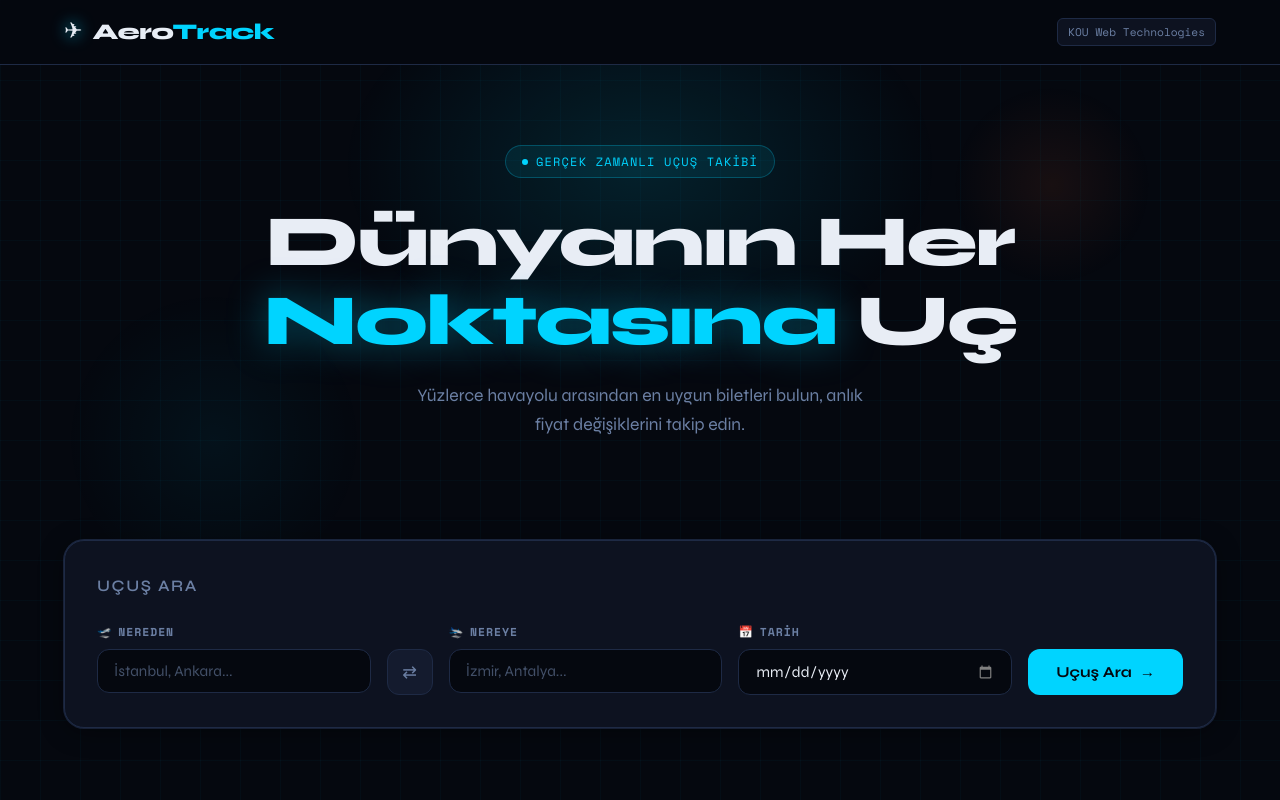
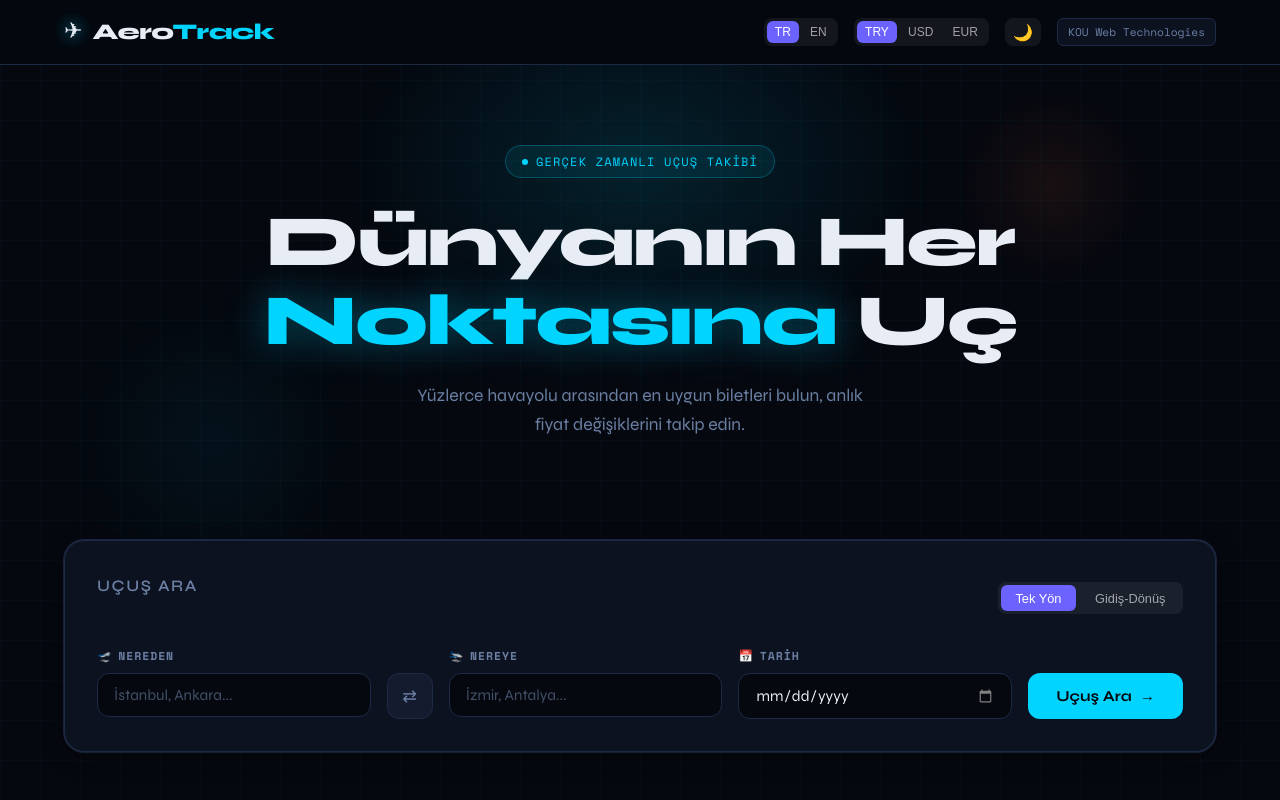
Before and after one commit to faruksrcn21-ux/AeroTrack, a React (Vite) app: page / in a window 1280 px wide. Shown: the top 800 px of the page. Built offline with nearby package versions, Linux system fonts and the light colour scheme.

Commit message:
feat(ui): FilterBar, dark mode, language/currency selector, round-trip, price scale, status badges

```diff
--- a/src/components/Navbar/Navbar.jsx
+++ b/src/components/Navbar/Navbar.jsx
@@ -2,15 +2,28 @@
 // Navbar.jsx — Üst Navigasyon Bileşeni
 // Öğrenci 1 sorumluluğu
 // ============================================
+import { useState } from 'react'
 import { useAppContext } from '../../context/AppContext'
 import styles from './Navbar.module.css'
 
+const LANGUAGES = ['TR', 'EN']
+const CURRENCIES = ['TRY', 'USD', 'EUR']
+
 export default function Navbar() {
   const { trackedFlights } = useAppContext()
+  const [lang,     setLang]     = useState('TR')
+  const [currency, setCurrency] = useState('TRY')
+  const [darkMode, setDarkMode] = useState(false)
+
+  function toggleDark() {
+    setDarkMode(prev => !prev)
+    document.documentElement.classList.toggle('dark')
+  }
 
   return (
     <nav className={styles.navbar}>
       <div className={`container ${styles.inner}`}>
+
         {/* Logo */}
         <div className={styles.logo}>
           <span className={styles.logoIcon}>✈</span>
@@ -21,7 +34,40 @@ export default function Navbar() {
 
         {/* Sağ taraf */}
         <div className={styles.right}>
+
+          {/* Dil seçici */}
+          <div className={styles.selector}>
+            {LANGUAGES.map(l => (
+              <button
+                key={l}
+                className={`${styles.selectorBtn} ${lang === l ? styles.selectorActive : ''}`}
+                onClick={() => setLang(l)}
+              >
+                {l}
+              </button>
+            ))}
+          </div>
+
+          {/* Para birimi seçici */}
+          <div className={styles.selector}>
+            {CURRENCIES.map(c => (
+              <button
+                key={c}
+                className={`${styles.selectorBtn} ${currency === c ? styles.selectorActive : ''}`}
+                onClick={() => setCurrency(c)}
+              >
+                {c}
+              </button>
+            ))}
+          </div>
+
+          {/* Karanlık mod */}
+          <button className={styles.darkBtn} onClick={toggleDark} aria-label="Tema değiştir">
+            {darkMode ? '☀️' : '🌙'}
+          </button>
+
           <span className={styles.tag}>KOU Web Technologies</span>
+
           {trackedFlights.length > 0 && (
             <div className={styles.badge}>
               <span className={styles.badgeDot} />
@@ -29,6 +75,7 @@ export default function Navbar() {
             </div>
           )}
         </div>
+
       </div>
     </nav>
   )
--- a/src/components/Navbar/Navbar.module.css
+++ b/src/components/Navbar/Navbar.module.css
@@ -78,3 +78,40 @@
   0%, 100% { opacity: 1; transform: scale(1); }
   50% { opacity: 0.5; transform: scale(0.8); }
 }
+.selector {
+  display: flex;
+  gap: 0.2rem;
+  background: rgba(255,255,255,0.06);
+  border-radius: 8px;
+  padding: 0.2rem;
+}
+
+.selectorBtn {
+  background: transparent;
+  border: none;
+  color: rgba(255,255,255,0.6);
+  font-size: 0.75rem;
+  padding: 0.25rem 0.5rem;
+  border-radius: 6px;
+  cursor: pointer;
+  transition: all 0.2s;
+}
+
+.selectorActive {
+  background: #6c63ff;
+  color: #fff;
+}
+
+.darkBtn {
+  background: rgba(255,255,255,0.06);
+  border: none;
+  border-radius: 8px;
+  padding: 0.3rem 0.5rem;
+  cursor: pointer;
+  font-size: 1rem;
+  transition: all 0.2s;
+}
+
+.darkBtn:hover {
+  background: rgba(255,255,255,0.12);
+}
--- a/src/components/SearchBar/SearchBar.jsx
+++ b/src/components/SearchBar/SearchBar.jsx
@@ -7,25 +7,22 @@ import { useFlights } from '../../hooks/useFlights'
 import { useSearchHistory } from '../../hooks/useSearchHistory'
 import styles from './SearchBar.module.css'
 
-// Today's date (for input min value)
 const todayStr = new Date().toISOString().split('T')[0]
 
-// Formats date to readable format: "2025-06-15" → "15 Haz"
 function formatHistoryDate(dateStr) {
   if (!dateStr) return ''
   return new Date(dateStr).toLocaleDateString('tr-TR', { day: 'numeric', month: 'short' })
 }
 
 export default function SearchBar() {
-  // Form state
-  const [formData, setFormData] = useState({ origin: '', destination: '', date: '' })
+  const [tripType, setTripType] = useState('oneway') // 'oneway' | 'roundtrip'
+  const [formData, setFormData] = useState({ origin: '', destination: '', date: '', returnDate: '' })
   const [errors,   setErrors]   = useState({})
   const [touched,  setTouched]  = useState({})
 
-  const { fetchFlights }                          = useFlights()
+  const { fetchFlights }                                    = useFlights()
   const { history, saveSearch, removeSearch, clearHistory } = useSearchHistory()
 
-  // Input change handler
   function handleChange(e) {
     const { name, value } = e.target
     setFormData(prev => ({ ...prev, [name]: value }))
@@ -35,7 +32,6 @@ export default function SearchBar() {
     }
   }
 
-  // Blur — mark field as touched
   function handleBlur(e) {
     const { name } = e.target
     setTouched(prev => ({ ...prev, [name]: true }))
@@ -43,21 +39,18 @@ export default function SearchBar() {
     setErrors(prev => ({ ...prev, [name]: errs[name] }))
   }
 
-  // Form submission
   function handleSubmit(e) {
     e.preventDefault()
     setTouched({ origin: true, destination: true, date: true })
     const validationErrors = validateSearchForm(formData)
     setErrors(validationErrors)
     if (Object.keys(validationErrors).length > 0) return
-
-    saveSearch(formData)   // Save to search history
+    saveSearch(formData)
     fetchFlights(formData)
   }
 
-  // Re-search from history — fill form and search immediately
   function handleHistoryClick(item) {
-    const filled = { origin: item.origin, destination: item.destination, date: item.date }
+    const filled = { origin: item.origin, destination: item.destination, date: item.date, returnDate: item.returnDate || '' }
     setFormData(filled)
     setErrors({})
     setTouched({})
@@ -69,9 +62,26 @@ export default function SearchBar() {
     <section className={styles.section}>
       <div className="container">
         <div className={styles.card}>
-          <h2 className={styles.cardTitle}>Uçuş Ara</h2>
+          <div className={styles.cardHeader}>
+            <h2 className={styles.cardTitle}>Uçuş Ara</h2>
 
-          {/* HTML form */}
+            {/* Tek Yön / Gidiş-Dönüş */}
+            <div className={styles.tripToggle}>
+              <button
+                className={`${styles.tripBtn} ${tripType === 'oneway' ? styles.tripBtnActive : ''}`}
+                onClick={() => setTripType('oneway')}
+              >
+                Tek Yön
+              </button>
+              <button
+                className={`${styles.tripBtn} ${tripType === 'roundtrip' ? styles.tripBtnActive : ''}`}
+                onClick={() => setTripType('roundtrip')}
+              >
+                Gidiş-Dönüş
+              </button>
+            </div>
+          </div>
+
           <form onSubmit={handleSubmit} noValidate>
             <div className={styles.fields}>
 
@@ -93,12 +103,10 @@ export default function SearchBar() {
                 )}
               </div>
 
-              {/* Swap button */}
+              {/* Swap */}
               <button
                 type="button" className={styles.swapBtn}
-                onClick={() => setFormData(prev => ({
-                  ...prev, origin: prev.destination, destination: prev.origin,
-                }))}
+                onClick={() => setFormData(prev => ({ ...prev, origin: prev.destination, destination: prev.origin }))}
                 aria-label="Kalkış ve varışı yer değiştir"
               >⇄</button>
 
@@ -120,10 +128,10 @@ export default function SearchBar() {
                 )}
               </div>
 
-              {/* Date */}
+              {/* Gidiş Tarihi */}
               <div className={styles.fieldGroup}>
                 <label htmlFor="date" className={styles.label}>
-                  <span className={styles.labelIcon}>📅</span> Tarih
+                  <span className={styles.labelIcon}>📅</span> {tripType === 'roundtrip' ? 'Gidiş' : 'Tarih'}
                 </label>
                 <input
                   id="date" name="date" type="date"
@@ -137,67 +145,54 @@ export default function SearchBar() {
                 )}
               </div>
 
+              {/* Dönüş Tarihi — sadece roundtrip'te */}
+              {tripType === 'roundtrip' && (
+                <div className={styles.fieldGroup}>
+                  <label htmlFor="returnDate" className={styles.label}>
+                    <span className={styles.labelIcon}>📅</span> Dönüş
+                  </label>
+                  <input
+                    id="returnDate" name="returnDate" type="date"
+                    min={formData.date || todayStr}
+                    value={formData.returnDate}
+                    onChange={handleChange}
+                    className={styles.input}
+                  />
+                </div>
+              )}
+
               {/* Search Button */}
               <button type="submit" className={styles.searchBtn}>
                 <span>Uçuş Ara</span>
                 <span className={styles.btnIcon}>→</span>
               </button>
+
             </div>
           </form>
 
-          {/* ── Search History Panel ── */}
+          {/* Search History */}
           {history.length > 0 && (
             <div className={styles.history}>
-
-              {/* Title + Clear all */}
               <div className={styles.historyHeader}>
                 <span className={styles.historyTitle}>Son Aramalar</span>
-                <button
-                  className={styles.historyClearAll}
-                  onClick={clearHistory}
-                  aria-label="Tüm arama geçmişini temizle"
-                >
-                  Tümünü sil
-                </button>
+                <button className={styles.historyClearAll} onClick={clearHistory}>Tümünü sil</button>
               </div>
-
-              {/* History items — rendered with .map() */}
               <div className={styles.historyList}>
                 {history.map(item => (
                   <div key={item.id} className={styles.historyItem}>
-
-                    {/* Clickable route area */}
-                    <button
-                      className={styles.historyBtn}
-                      onClick={() => handleHistoryClick(item)}
-                      aria-label={`${item.origin} → ${item.destination} aramasını tekrarla`}
-                    >
-                      <span className={styles.historyIcon} aria-hidden="true">🕐</span>
+                    <button className={styles.historyBtn} onClick={() => handleHistoryClick(item)}>
+                      <span className={styles.historyIcon}>🕐</span>
                       <span className={styles.historyRoute}>
                         <strong>{item.origin}</strong>
                         <span className={styles.historyArrow}>→</span>
                         <strong>{item.destination}</strong>
                       </span>
-                      {item.date && (
-                        <span className={styles.historyDate}>
-                          {formatHistoryDate(item.date)}
-                        </span>
-                      )}
+                      {item.date && <span className={styles.historyDate}>{formatHistoryDate(item.date)}</span>}
                     </button>
-
-                    {/* Remove single item */}
-                    <button
-                      className={styles.historyRemove}
-                      onClick={(e) => { e.stopPropagation(); removeSearch(item.id) }}
-                      aria-label={`${item.origin} → ${item.destination} aramasını geçmişten sil`}
-                    >
-                      ✕
-                    </button>
-
+                    <button className={styles.historyRemove} onClick={(e) => { e.stopPropagation(); removeSearch(item.id) }}>✕</button>
                   </div>
                 ))}
               </div>
-
             </div>
           )}
 
--- a/src/components/SearchBar/SearchBar.module.css
+++ b/src/components/SearchBar/SearchBar.module.css
@@ -305,3 +305,33 @@
 .historyRemove:hover {
   color: var(--color-danger);
 }
+.cardHeader {
+  display: flex;
+  align-items: center;
+  justify-content: space-between;
+  margin-bottom: 1.5rem;
+}
+
+.tripToggle {
+  display: flex;
+  gap: 0.3rem;
+  background: rgba(255,255,255,0.06);
+  border-radius: 8px;
+  padding: 0.2rem;
+}
+
+.tripBtn {
+  background: transparent;
+  border: none;
+  color: rgba(255,255,255,0.6);
+  font-size: 0.8rem;
+  padding: 0.35rem 0.9rem;
+  border-radius: 6px;
+  cursor: pointer;
+  transition: all 0.2s;
+}
+
+.tripBtnActive {
+  background: #6c63ff;
+  color: #fff;
+}
```
Also changed, not shown: src/components/FlightCard/FlightCard.jsx (+66 -86 lines), src/components/FlightCard/FlightCard.module.css (+45 -0 lines), src/components/FilterBar/FilterBar.jsx.txt (added), src/components/FilterBar/FilterBar.module.css.txt (added).
